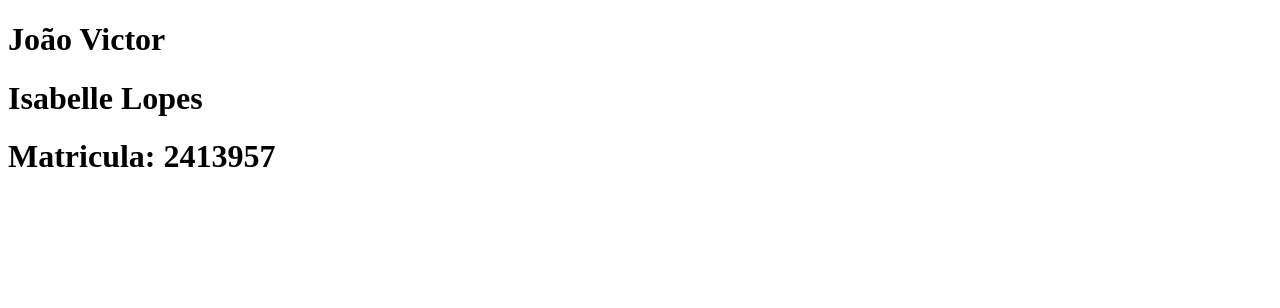
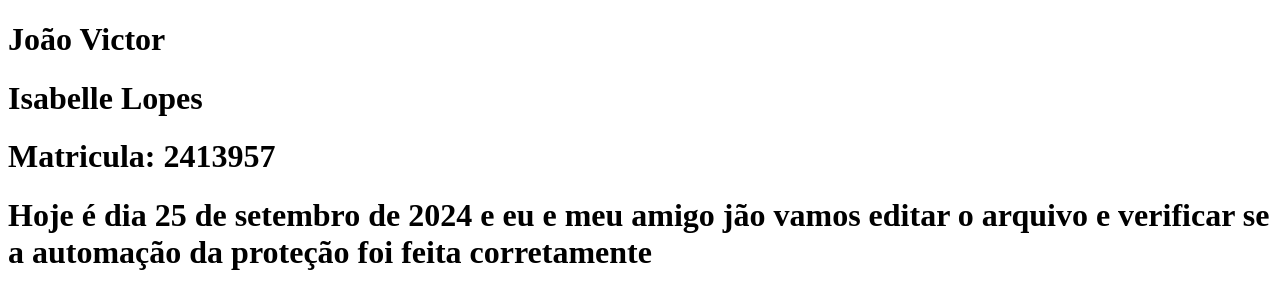
Before and after one commit to IsabelleLopes1998/aula2, a plain HTML site: page index.html in a window 1280 px wide. Drawn offline with Linux system fonts and the light colour scheme.

Commit message:
add texto

```diff
--- a/index.html
+++ b/index.html
@@ -10,6 +10,7 @@
 
     <h1>Isabelle Lopes</h1>
     <h1>Matricula: 2413957</h1>
+    <h1> Hoje é dia 25 de setembro de 2024 e eu e meu amigo jão vamos editar o arquivo e verificar se a automação da proteção foi feita corretamente</h1>
 
 </body>
 </html>
```
